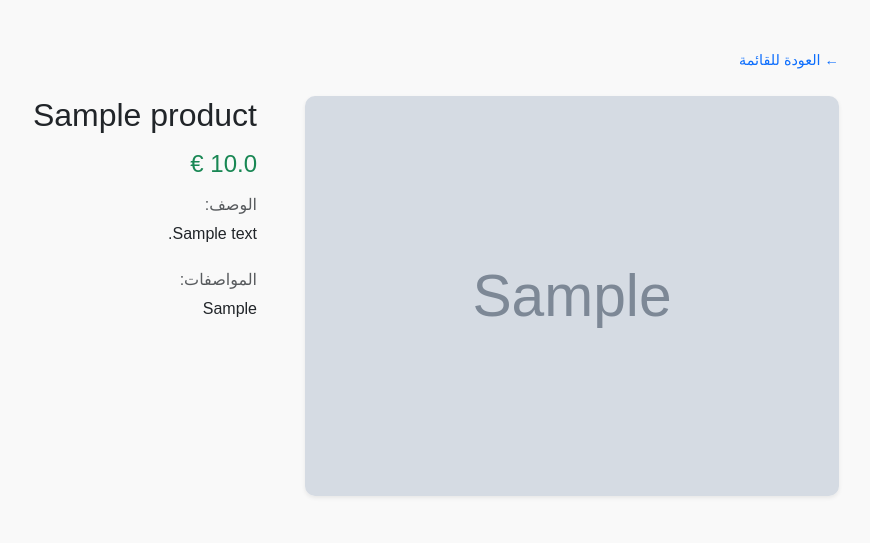
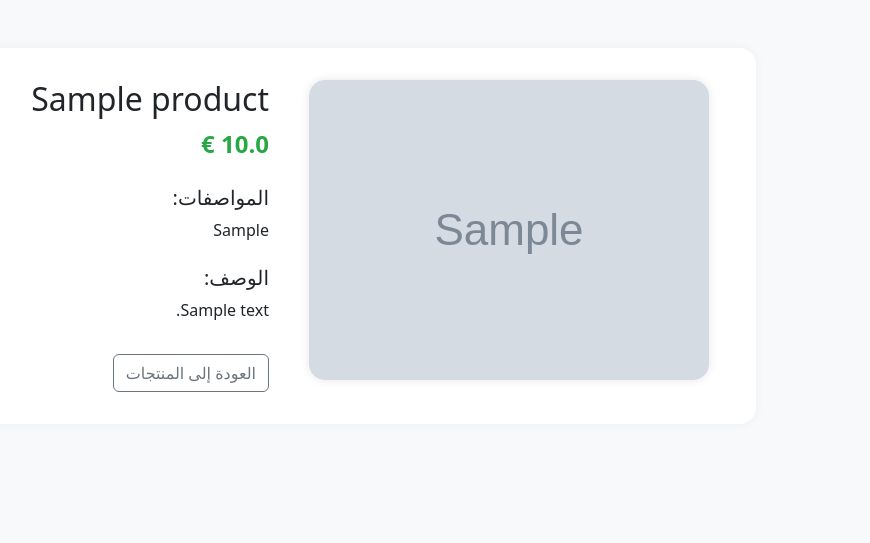
Before and after one commit to TamerOnLine/pro_product_pg, a Flask app: page /product/1 in a window 1280 px wide. Shown: the top 543 px of the page, without its empty margins (359-1229 px from the left). Run offline with Flask 3, Linux system fonts and the light colour scheme; tables that the repository leaves empty hold one stand-in row (values such as "Sample post"); grey boxes marked "Sample" are stand-in pictures.

Commit message:
product_detail 01

```diff
--- a/templates/product_detail.html
+++ b/templates/product_detail.html
@@ -1,79 +1,73 @@
-<!doctype html>
+<!-- templates/product_detail.html -->
+<!DOCTYPE html>
 <html lang="ar" dir="rtl">
 <head>
-    <meta charset="utf-8">
+  <meta charset="UTF-8">
   <meta name="viewport" content="width=device-width, initial-scale=1">
   <title>{{ product.name }}</title>
-    <link href="https://cdn.jsdelivr.net/npm/bootstrap@5.3.3/dist/css/bootstrap.min.css" rel="stylesheet">
+  <link href="https://cdn.jsdelivr.net/npm/bootstrap@5.3.3/dist/css/bootstrap.rtl.min.css" rel="stylesheet">
   <style>
     body {
-            font-family: 'Cairo', sans-serif;
-            background-color: #f9f9f9;
+      background-color: #f8f9fa;
     }
-
     .product-image {
-            max-height: 450px;
-            width: 100%;
+      max-width: 100%;
       height: auto;
-            object-fit: contain;
-            border-radius: 10px;
-            display: block;
+      border-radius: 1rem;
+      box-shadow: 0 0 10px rgba(0,0,0,0.1);
     }
-
-        /* ⬇️ على الشاشات الصغيرة (جوال): عرض 90% وتوسيط */
-        @media (max-width: 768px) {
-            .product-image {
-                width: 90%;
-                margin-left: auto;
-                margin-right: auto;
+    .product-card {
+      background: white;
+      border-radius: 1rem;
+      box-shadow: 0 0 10px rgba(0,0,0,0.05);
+      padding: 2rem;
     }
+    .product-price {
+      font-size: 1.5rem;
+      color: #28a745;
+      font-weight: bold;
     }
-
-        .back-link {
-            font-size: 0.9rem;
+    .back-btn {
+      margin-top: 1rem;
     }
   </style>
 </head>
 <body>
 
 <div class="container py-5">
-    <a href="{{ url_for('products.index') }}" class="back-link text-decoration-none text-primary mb-4 d-inline-block">
-        &larr; العودة للقائمة
-    </a>
-
-    <div class="row g-5">
-        <!-- الصورة على الشاشات الكبيرة -->
-        <div class="col-md-6 d-none d-md-block text-center text-md-start">
-            <img src="{{ product.image }}" alt="{{ product.name }}" class="img-fluid product-image shadow-sm">
+  <div class="row justify-content-center">
+    <div class="col-lg-10 product-card">
+      <div class="row g-4">
+        <!-- صورة المنتج -->
+        <div class="col-md-6 text-center">
+          {% if product.image %}
+            <img src="{{ product.image }}" alt="{{ product.name }}" class="product-image">
+          {% else %}
+            <img src="{{ url_for('static', filename='default.png') }}" alt="No image" class="product-image">
+          {% endif %}
         </div>
 
-        <!-- التفاصيل + صورة للجوال -->
+        <!-- معلومات المنتج -->
         <div class="col-md-6">
-            <!-- الصورة على الجوال فقط -->
-            <div class="d-block d-md-none text-center mb-4">
-                <img src="{{ product.image }}" alt="{{ product.name }}" class="img-fluid product-image shadow-sm">
-            </div>
+          <h2>{{ product.name }}</h2>
+          <p class="product-price">{{ product.price }} €</p>
 
-            <h2 class="mb-3">{{ product.name }}</h2>
-            <h4 class="text-success mb-3">{{ product.price }} €</h4>
+          {% if product.specs %}
+          <h5 class="mt-4">المواصفات:</h5>
+          <p>{{ product.specs | safe }}</p>
+          {% endif %}
 
           {% if product.description %}
-            <div class="mb-4">
-                <h6 class="text-muted">الوصف:</h6>
-                <p>{{ product.description }}</p>
-            </div>
+          <h5 class="mt-4">الوصف:</h5>
+          <p>{{ product.description | safe }}</p>
           {% endif %}
 
-            {% if product.specs %}
-            <div>
-                <h6 class="text-muted">المواصفات:</h6>
-                <p>{{ product.specs }}</p>
+          <a href="{{ url_for('products.index') }}" class="btn btn-outline-secondary back-btn">العودة إلى المنتجات</a>
         </div>
-            {% endif %}
+      </div>
     </div>
   </div>
 </div>
 
-<script src="https://cdn.jsdelivr.net/npm/bootstrap@5.3.3/dist/js/bootstrap.bundle.min.js"></script>
 </body>
 </html>
```
Lines whose indentation alone changed are shown as unchanged.
